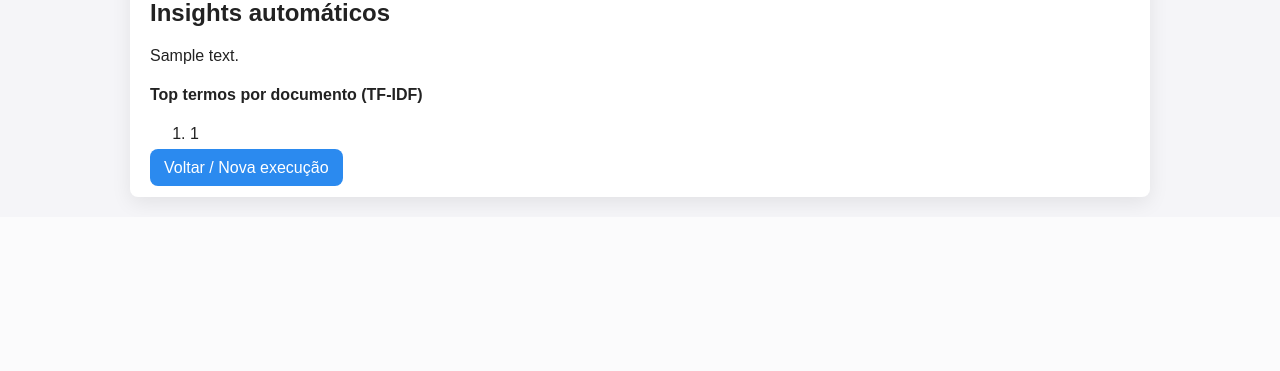
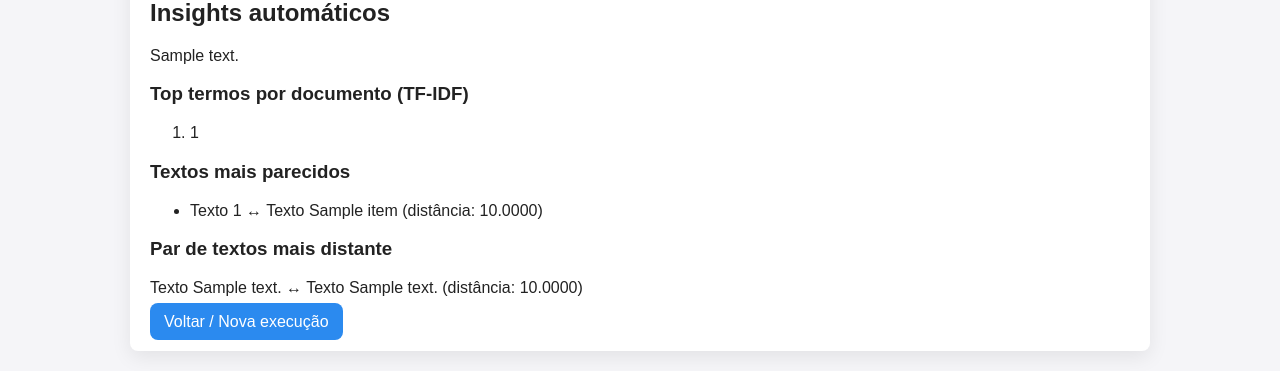
Before and after one commit to leticiacarvalho04/Agrupamento-Hierarquico-Aglomerativo, a Flask app: template templates/resultados.html in a window 1280 px wide. Shown: the part 688-1059 px from the top of the page. Before the commit the page ends 895 px from the top, so only its background shows below. Run offline with Flask 3, Linux system fonts and the light colour scheme; the template is opened without the code that fills it: most values are stand-ins (such as "Sample title", 1, 10 or a date in 2020).

Commit message:
alteracao final

```diff
--- a/app.py
+++ b/app.py
@@ -3,13 +3,16 @@ import os
 import matplotlib
 matplotlib.use('Agg')
 import matplotlib.pyplot as plt
+
 from sklearn.metrics.pairwise import cosine_distances
 from sklearn.feature_extraction.text import TfidfVectorizer
 from sklearn.cluster import AgglomerativeClustering
 from scipy.cluster.hierarchy import dendrogram, linkage
+
 import numpy as np
 from gensim.models import Word2Vec
 from sentence_transformers import SentenceTransformer
+
 
 app = Flask(__name__)
 
@@ -17,16 +20,16 @@ OUTPUT_DIR = "static/outputs"
 os.makedirs(OUTPUT_DIR, exist_ok=True)
 
 
-# ----------------------
+# -----------------------------------------
 # Pré-processamento
-# ----------------------
+# -----------------------------------------
 def limpar_texto(t):
     return t.lower().strip()
 
 
-# ----------------------
+# -----------------------------------------
 # TF-IDF
-# ----------------------
+# -----------------------------------------
 def gerar_tfidf(docs):
     vectorizer = TfidfVectorizer()
     matrix = vectorizer.fit_transform(docs).toarray()
@@ -34,36 +37,43 @@ def gerar_tfidf(docs):
     return matrix, features
 
 
-# ----------------------
+# -----------------------------------------
 # Word2Vec
-# ----------------------
+# -----------------------------------------
 def gerar_word2vec(docs):
     tokenizado = [t.split() for t in docs]
 
-    model = Word2Vec(sentences=tokenizado, vector_size=100, window=5, min_count=1, workers=2)
+    model = Word2Vec(
+        sentences=tokenizado,
+        vector_size=100,
+        window=5,
+        min_count=1,
+        workers=2
+    )
+
     vectors = []
-
     for palavras in tokenizado:
         if palavras:
             vet = np.mean([model.wv[p] for p in palavras], axis=0)
             vectors.append(vet)
         else:
             vectors.append(np.zeros(100))
+
     return np.array(vectors)
 
 
-# ----------------------
-# Transformers (sem PyTorch)
-# ----------------------
+# -----------------------------------------
+# Transformers
+# -----------------------------------------
 def gerar_transformer(docs):
     model = SentenceTransformer("sentence-transformers/paraphrase-multilingual-MiniLM-L12-v2")
     embeddings = model.encode(docs)
     return embeddings
 
 
-# ----------------------
-# Geração dos gráficos
-# ----------------------
+# -----------------------------------------
+# Geração de gráficos
+# -----------------------------------------
 def gerar_graficos(matrix, nome):
     dist = cosine_distances(matrix)
 
@@ -88,49 +98,125 @@ def gerar_graficos(matrix, nome):
         "dendrograma": f"outputs/{nome}_dendrograma.png"
     }
 
-def gerar_insights(matrix):
+
+# -----------------------------------------
+# Insights (só TF-IDF)
+# -----------------------------------------
+def gerar_insights(matrix, feature_names=None):
+    if feature_names is None:
+        return {"note": "Insights disponíveis apenas para TF-IDF."}
+
+    top_terms = []
+    for row in matrix:
+        idx = row.argsort()[-5:][::-1]
+        termos = [feature_names[i] for i in idx]
+        top_terms.append(termos)
+
     return {
-        "note": "Análise concluída automaticamente."
+        "note": "Análise concluída automaticamente.",
+        "top_terms_per_doc": top_terms
+    }
+
+def gerar_insights_tfidf(matrix, feature_names):
+    top_terms = []
+    for row in matrix:
+        idx = row.argsort()[-5:][::-1]
+        termos = [feature_names[i] for i in idx]
+        top_terms.append(termos)
+
+    return {
+        "tipo": "tfidf",
+        "note": "Análise TF-IDF concluída.",
+        "top_terms_per_doc": top_terms
     }
 
 
-# ----------------------
-# Rota principal
-# ----------------------
+# -----------------------------------------
+# Insights para Word2Vec / Transformers
+# -----------------------------------------
+def gerar_insights_embedding(matrix):
+    dist = cosine_distances(matrix)
+
+    # textos mais parecidos
+    similar = []
+    for i in range(len(dist)):
+        idx = dist[i].argsort()[1]  # o mais próximo, ignorando ele mesmo
+        similar.append((i, idx, dist[i][idx]))
+
+    # par mais distante
+    max_pair = np.unravel_index(dist.argmax(), dist.shape)
+    max_dist = dist[max_pair]
+
+    return {
+        "tipo": "embedding",
+        "note": "Análise baseada em similaridade entre embeddings.",
+        "mais_parecidos": similar,
+        "par_mais_distante": {
+            "textos": max_pair,
+            "distancia": float(max_dist)
+        }
+    }
+
+
+# -----------------------------------------
+# Página inicial
+# -----------------------------------------
 @app.route("/")
 def index():
-    return render_template("index.html")
+    return render_template(
+        "index.html",
+        example_literatura="Dom Casmurro é um romance clássico.\nCapitu tinha olhos de ressaca.",
+        example_reviews="Produto ótimo!\nChegou atrasado."
+    )
 
 
-# ----------------------
+# -----------------------------------------
 # Execução da pipeline
-# ----------------------
+# -----------------------------------------
 @app.route("/run", methods=["POST"])
 def run_pipeline():
     tipo = request.form["metodo"]
+
+    # Entrada bruta
     literatura_raw = request.form["literatura_text"].split("\n")
     reviews_raw = request.form["reviews_text"].split("\n")
 
-    textos = [limpar_texto(t) for t in literatura_raw + reviews_raw if t.strip()]
+    # Para exibição
+    literatura_display = [t.strip() for t in literatura_raw if t.strip()]
+    reviews_display = [t.strip() for t in reviews_raw if t.strip()]
 
-    # Seleção da técnica
+    # Para processamento
+    literatura_clean = [limpar_texto(t) for t in literatura_raw if t.strip()]
+    reviews_clean = [limpar_texto(t) for t in reviews_raw if t.strip()]
+
+    # Textos unificados
+    textos = literatura_clean + reviews_clean
+
+    # ---------- Seletor de método ----------
     if tipo == "tfidf":
         matrix, features = gerar_tfidf(textos)
+        insights = gerar_insights(matrix, features)
+
     elif tipo == "word2vec":
         matrix = gerar_word2vec(textos)
+        insights = {"note": "Insights disponíveis apenas para TF-IDF."}
         features = []
+
     elif tipo == "transformer":
         matrix = gerar_transformer(textos)
+        insights = {"note": "Insights disponíveis apenas para TF-IDF."}
         features = []
+
     else:
         return "Método inválido", 400
 
     # Gera gráficos
     outputs = gerar_graficos(matrix, tipo)
-    insights = gerar_insights(matrix)
 
     return render_template(
         "resultados.html",
+        literatura_clean=literatura_display,
+        reviews_clean=reviews_display,
         textos=textos,
         metodo=tipo.upper(),
         outputs=outputs,
@@ -138,5 +224,8 @@ def run_pipeline():
     )
 
 
+# -----------------------------------------
+# Run
+# -----------------------------------------
 if __name__ == "__main__":
     app.run(debug=True)
--- a/templates/resultados.html
+++ b/templates/resultados.html
@@ -43,12 +43,45 @@
       <h2>Insights automáticos</h2>
       <p>{{ insights.note }}</p>
 
-      <h4>Top termos por documento (TF-IDF)</h4>
-      <ol>
-        {% for terms in insights.top_terms_per_doc %}
-          <li>{{ terms[0] | capitalize }}{% if terms|length > 1 %}, {{ terms[1:] | join(', ') }}{% endif %}</li>
-        {% endfor %}
-      </ol>
+      <!-- ============================== -->
+      <!--   INSIGHTS DE TF-IDF (SE EXISTIR) -->
+      <!-- ============================== -->
+      {% if insights.top_terms_per_doc %}
+        <h3>Top termos por documento (TF-IDF)</h3>
+        <ol>
+          {% for terms in insights.top_terms_per_doc %}
+            <li>
+              {{ terms[0] | capitalize }}
+              {% if terms|length > 1 %}, {{ terms[1:] | join(', ') }}{% endif %}
+            </li>
+          {% endfor %}
+        </ol>
+      {% endif %}
+
+      <!-- ============================== -->
+      <!--   INSIGHTS DE EMBEDDINGS (W2V / TRANSFORMER) -->
+      <!-- ============================== -->
+      {% if insights.mais_parecidos %}
+        <h3>Textos mais parecidos</h3>
+        <ul>
+          {% for item in insights.mais_parecidos %}
+            <li>
+              Texto {{ item[0] }} ↔ Texto {{ item[1] }}
+              (distância: {{ '%.4f'|format(item[2]) }})
+            </li>
+          {% endfor %}
+        </ul>
+      {% endif %}
+
+      {% if insights.par_mais_distante %}
+        <h3>Par de textos mais distante</h3>
+        <p>
+          Texto {{ insights.par_mais_distante.textos[0] }}
+          ↔ Texto {{ insights.par_mais_distante.textos[1] }}
+          (distância: {{ '%.4f'|format(insights.par_mais_distante.distancia) }})
+        </p>
+      {% endif %}
+
     </section>
 
     <div class="actions">
```
Also changed, not shown: static/outputs/tfidf_dendrograma.png, static/outputs/tfidf_heatmap.png, static/outputs/word2vec_dendrograma.png (added), static/outputs/word2vec_heatmap.png (added).
